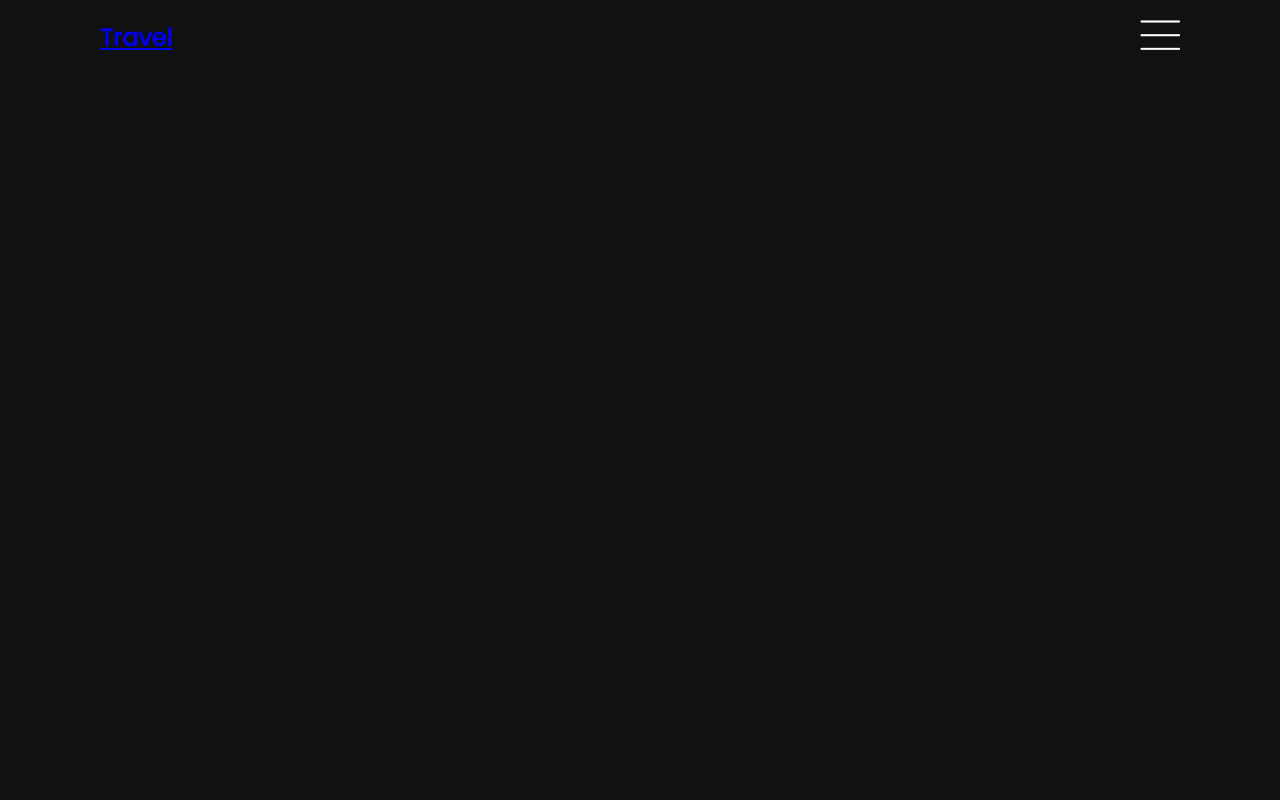
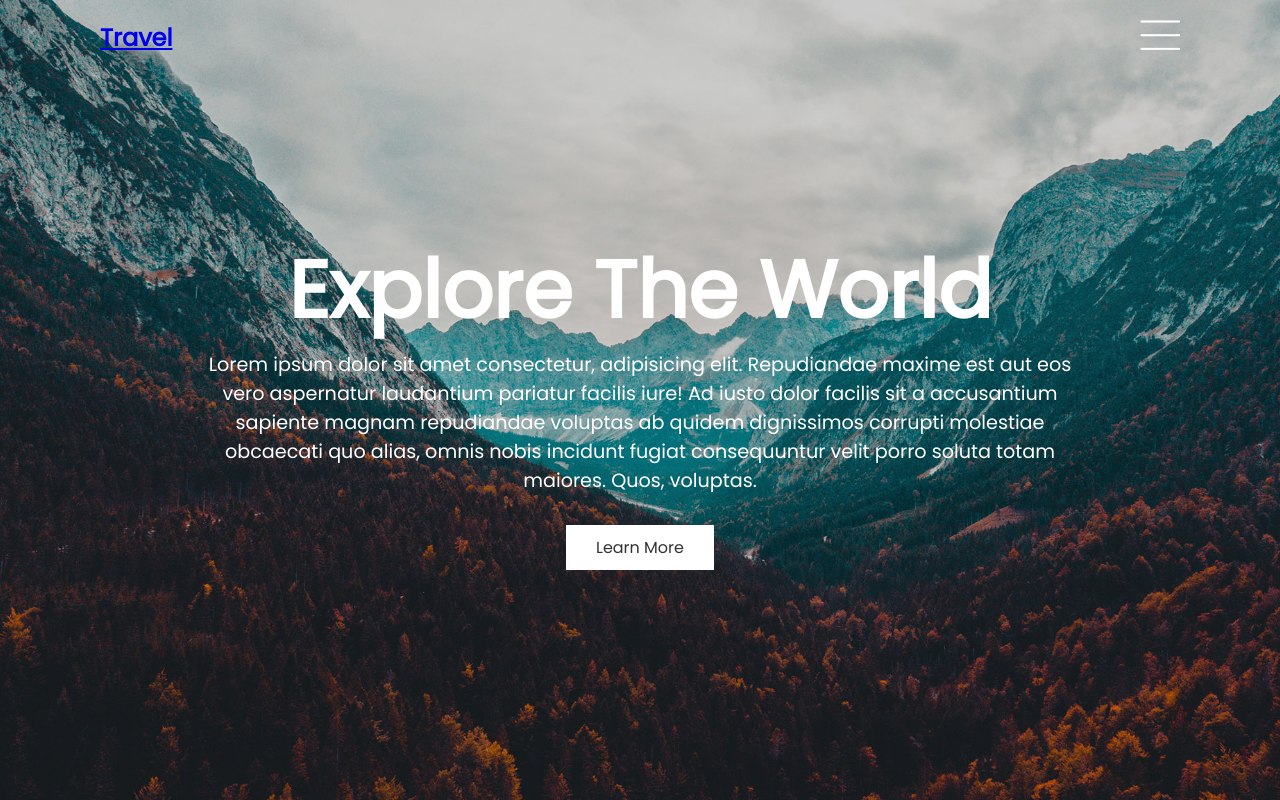
Before and after one commit to oncoder88/landing-page03, a plain HTML site: page index.html in a window 1280 px wide. Drawn offline with Linux system fonts and the light colour scheme.

Commit message:
Finished main banner

```diff
--- a/index.html
+++ b/index.html
@@ -12,5 +12,15 @@
    <a href="#"><h2>Travel</h2></a>
    <div class="toggle"><img src="/images/toggle.png" alt="toggle icon"></div>
  </section>
+
+ <section class="banner">
+  <img src="/images/banner.jpg" alt="mountains view" class="fitBg">
+  <div class="content">
+   <h2>Explore The World</h2>
+   <p>Lorem ipsum dolor sit amet consectetur, adipisicing elit. Repudiandae maxime est aut eos vero aspernatur laudantium pariatur facilis iure! Ad iusto dolor facilis sit a accusantium sapiente magnam repudiandae voluptas ab quidem dignissimos corrupti molestiae obcaecati quo alias, omnis nobis incidunt fugiat consequuntur velit porro soluta totam maiores. Quos, voluptas.</p>
+   <a href="#" class="btn">Learn More</a>
+   </p>
+  </div>
+ </section>
 </body>
 </html>
--- a/style.css
+++ b/style.css
@@ -16,7 +16,7 @@ section{
  position: absolute;
  top: 0;
  left: 0;
- z-index: 1;
+ z-index: 2;
  display: flex;
  justify-content: space-between;
  width: 100%;
@@ -32,3 +32,43 @@ section{
  max-width: 40px;
  cursor: pointer;
 }
+.banner{
+ position: relative;
+ width: 100%;
+ min-height: 100vh;
+ display: flex;
+ justify-content: center;
+ align-items: center;
+}
+.banner .content{
+ position: relative;
+ max-width: 900px;
+ text-align: center;
+ z-index: 1;
+}
+.banner .content h2{
+ color: #fff;
+ font-size: 5em;
+}
+.banner .content p{
+  color: #fff;
+ font-size: 1.2em;
+}
+.btn{
+ position: relative;
+ display: inline-block;
+ margin-top: 30px;
+ padding: 10px 30px;
+ background: #fff;
+ color: #333;
+ text-decoration: none;
+}
+.fitBg{
+ position: absolute;
+ top: 0;
+ left: 0;
+ width: 100%;
+ height: 100%;
+ object-fit: cover;
+ opacity: 0.8;
+}
```
